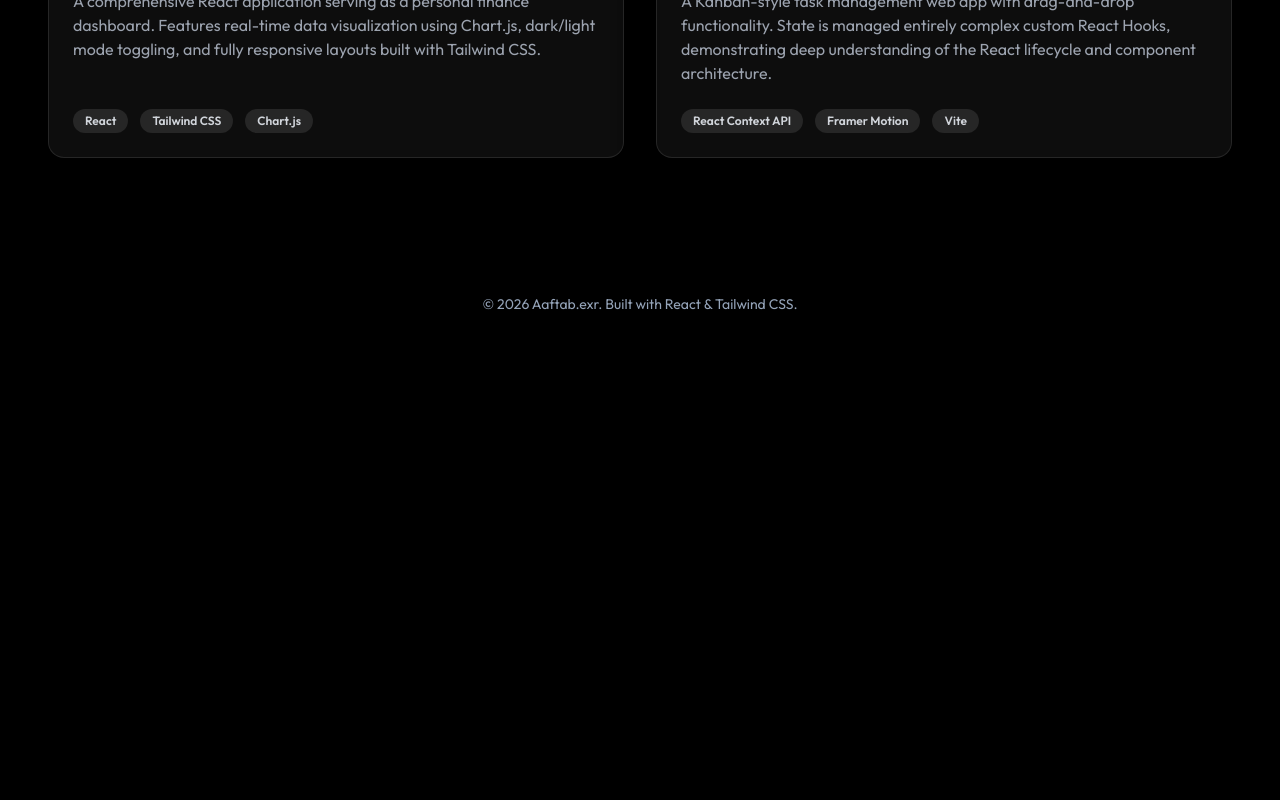
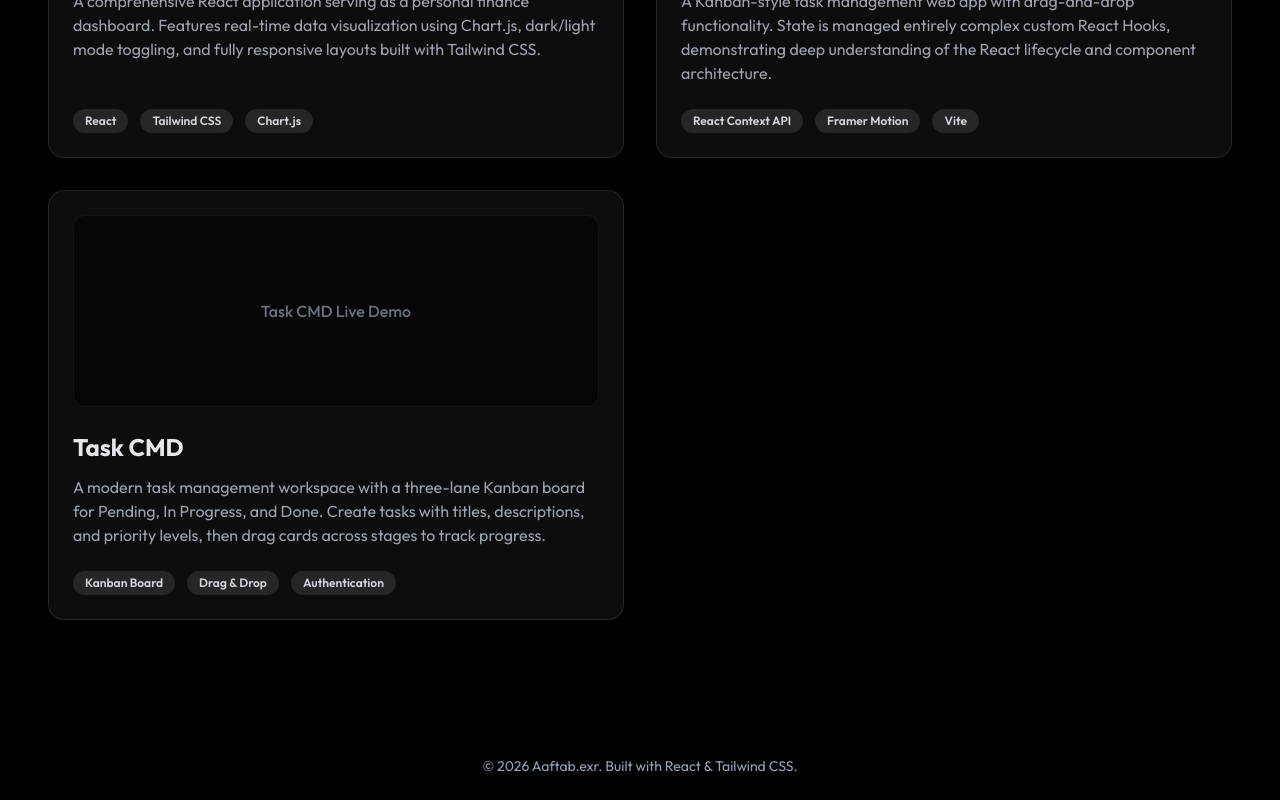
Before and after one commit to aftab-exr/portfolio, a React (Vite) app: page /frontend in a window 1280 px wide. Shown: the part 1123-1923 px from the top of the page. Before the commit the page ends 1461 px from the top, so only its background shows below. Built offline with nearby package versions, Linux system fonts and the light colour scheme.

Commit message:
chore: add pnpm-workspace.yaml with initial configuration for builds

```diff
--- /dev/null
+++ b/pnpm-workspace.yaml
@@ -0,0 +1,2 @@
+allowBuilds:
+  esbuild: set this to true or false
--- a/src/pages/Frontend.jsx
+++ b/src/pages/Frontend.jsx
@@ -113,6 +113,37 @@ const Frontend = () => {
               </span>
             </div>
           </GlassCard>
+
+          {/* Project 3 */}
+          <GlassCard className="flex flex-col">
+            <a
+              href="https://task-cmd.vercel.app/"
+              target="_blank"
+              rel="noreferrer"
+              className="h-48 bg-black/50 rounded-xl mb-6 flex items-center justify-center border border-white/5 relative overflow-hidden group"
+            >
+              <span className="text-gray-500 font-medium group-hover:scale-110 transition-transform">
+                Task CMD Live Demo
+              </span>
+            </a>
+            <h3 className="text-2xl font-bold text-gray-200 mb-3">Task CMD</h3>
+            <p className="text-gray-400 mb-6 flex-grow">
+              A modern task management workspace with a three-lane Kanban board for Pending,
+              In Progress, and Done. Create tasks with titles, descriptions, and priority levels,
+              then drag cards across stages to track progress.
+            </p>
+            <div className="flex gap-3 flex-wrap">
+              <span className="px-3 py-1 text-xs font-semibold bg-white/10 text-gray-300 rounded-full">
+                Kanban Board
+              </span>
+              <span className="px-3 py-1 text-xs font-semibold bg-white/10 text-gray-300 rounded-full">
+                Drag & Drop
+              </span>
+              <span className="px-3 py-1 text-xs font-semibold bg-white/10 text-gray-300 rounded-full">
+                Authentication
+              </span>
+            </div>
+          </GlassCard>
         </div>
       </section>
     </div>
```
Also changed, not shown: 1 other file (tests, documents, lock files or other folders).
